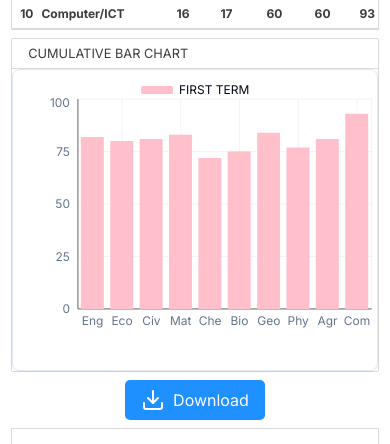
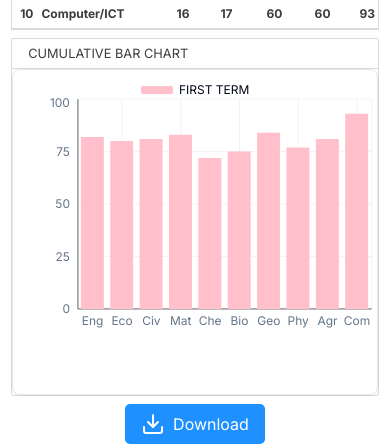
Before and after one commit to Ayobami-2019/spreadsheet, a React (Create React App) app: page / in a window 390 px wide. Shown: the part 507-951 px from the top of the page. Built offline with nearby package versions, Linux system fonts and the light colour scheme.

Commit message:
scroll bars

```diff
--- a/public/index.html
+++ b/public/index.html
@@ -24,7 +24,7 @@
       work correctly both with client-side routing and a non-root public URL.
       Learn how to configure a non-root public URL by running `npm run build`.
     -->
-    <title>React App</title>
+    <title>Spreadsheet</title>
   </head>
   <body>
     <noscript>You need to enable JavaScript to run this app.</noscript>
--- a/src/app/components/datetime/index.jsx
+++ b/src/app/components/datetime/index.jsx
@@ -7,6 +7,10 @@ const today = new Date().toLocaleDateString('en-GB', {
     day:   'numeric',
     year:  'numeric',
 });
+const zeroPad=(i)=> {
+    if (i < 10) {i = "0" + i};  // add zero in front of numbers < 10
+    return i;
+  }
 // console.log(today)
 
 
@@ -15,6 +19,7 @@ const today = new Date().toLocaleDateString('en-GB', {
     useEffect(() => {
 
         var timer = setInterval(()=>setDate(new Date()), 1000 )
+        // var timer = setInterval(()=>setDate(today, 1000 )
         return function cleanup() {
             clearInterval(timer)
         }
--- a/src/app/components/main/style.module.css
+++ b/src/app/components/main/style.module.css
@@ -1,9 +1,30 @@
-.sheetTable{
+.sheetTable {
     border: 1px solid var(--border-ash);
     margin-top: 0.5rem;
 }
+
+/* width */
+::-webkit-scrollbar {
+    width: 5px;
+}
+
+/* Track */
+::-webkit-scrollbar-track {
+    background: #f1f1f1;
+}
+
+/* Handle */
+::-webkit-scrollbar-thumb {
+    background: #888;
+}
+
+/* Handle on hover */
+::-webkit-scrollbar-thumb:hover {
+    background: #555;
+}
+
 /* TABLE */
-.sheetTable>table{
+.sheetTable>table {
     border-collapse: collapse;
     /* border-left: 1px solid var(--border-ash);
     border-right: 1px solid var(--border-ash);
@@ -16,7 +37,9 @@
     /* border-spacing: 10px; */
     /* color: hsl(350, 83%, 82%); */
 }
-.sheetTable>table td, .sheetTable>table th{
+
+.sheetTable>table td,
+.sheetTable>table th {
     border-bottom: 1px solid var(--border-ash);
     padding: 0.3rem 0.5rem;
     text-align: start;
@@ -25,14 +48,19 @@
     /* border: 1px solid ; */
 
 }
-.sheetTable>table th>span{
+
+.sheetTable>table th>span {
     color: var(--gray-color);
     font-size: 0.6rem;
 }
-.sheetTable>table>tbody td:first-child, .sheetTable>table th:first-child{
+
+.sheetTable>table>tbody td:first-child,
+.sheetTable>table th:first-child {
     text-align: center;
 }
-.sheetTable>table>tbody td:nth-child(2), .sheetTable>table th:nth-child(2){
+
+.sheetTable>table>tbody td:nth-child(2),
+.sheetTable>table th:nth-child(2) {
     /* text-align: right; */
     width: 300px;
     box-sizing: border-box;
@@ -41,13 +69,14 @@
 
 
 /* chart section */
-.sheetChart{
+.sheetChart {
     border: 1px solid var(--border-ash);
     border-radius: 2px;
     margin-top: 0.5rem;
     height: fit-content;
 }
-.sheetChart>h3{
+
+.sheetChart>h3 {
     padding: 0.3rem 1rem;
     border-bottom: 1px solid var(--border-ash);
     font-size: 0.8rem;
@@ -55,16 +84,18 @@
     /* color: #ffc0cb; */
 }
 
-.chart{
+.chart {
     height: 500px;
     /* width: 100%; */
     display: flex !important;
 }
-.main>div{
+
+.main>div {
     display: flex;
     justify-content: center;
 }
-.main>div button{
+
+.main>div button {
     background: #1e90ff;
     padding: 0.5rem 1rem;
     border-radius: 5px;
@@ -76,21 +107,35 @@
 }
 
 @media (max-width: 750px) {
-    .sheetTable{
+    .sheetTable {
         overflow-x: scroll;
+
     }
-    .sheetChart{
+
+    /* width */
+    .sheetTable::-webkit-scrollbar {
+        width: 5px;
+        height: 4px;
+        border: 1px solid #d5d5d5;
+    }
+
+
+    .sheetChart {
         padding: 0;
     }
-    .recharts-layer g{
+
+    .recharts-layer g {
         width: 30px !important;
         overflow: hidden;
         background: black !important;
         display: flex;
     }
 }
+
 @media (max-width:450px) {
-    .sheetTable>table>tbody td:nth-child(2), .sheetTable>table th:nth-child(2){
+
+    .sheetTable>table>tbody td:nth-child(2),
+    .sheetTable>table th:nth-child(2) {
         /* text-align: right; */
         width: initial;
         padding-left: 0;
--- a/src/components/ui/chart.jsx
+++ b/src/components/ui/chart.jsx
@@ -24,6 +24,14 @@ function useChart() {
 const ChartContainer = React.forwardRef(({ id, className, children, config, ...props }, ref) => {
   const uniqueId = React.useId()
   const chartId = `chart-${id || uniqueId.replace(/:/g, "")}`
+  React.useEffect(() => {
+    const scrollContainer = document.getElementById('scroll-container')
+    const content = document.getElementById('content')
+    const middlePosition = (scrollContainer.clientWidth) / 2;
+    // content.offsetWidth -
+
+    scrollContainer.scrollLeft = middlePosition;
+  }, [])
 
   return (
     (<ChartContext.Provider value={{ config }}>
@@ -31,14 +39,16 @@ const ChartContainer = React.forwardRef(({ id, className, children, config, ...p
         data-chart={chartId}
         ref={ref}
         className={cn(
-          "flex aspect-video justify-center text-xs [&_.recharts-cartesian-axis-tick_text]:fill-muted-foreground [&_.recharts-cartesian-grid_line[stroke='#ccc']]:stroke-border/50 [&_.recharts-curve.recharts-tooltip-cursor]:stroke-border [&_.recharts-dot[stroke='#fff']]:stroke-transparent [&_.recharts-layer]:outline-none [&_.recharts-polar-grid_[stroke='#ccc']]:stroke-border [&_.recharts-radial-bar-background-sector]:fill-muted [&_.recharts-rectangle.recharts-tooltip-cursor]:fill-muted [&_.recharts-reference-line_[stroke='#ccc']]:stroke-border [&_.recharts-sector[stroke='#fff']]:stroke-transparent [&_.recharts-sector]:outline-none [&_.recharts-surface]:outline-none",
+          "overflow-x-auto flex aspect-video justify-center text-xs [&_.recharts-cartesian-axis-tick_text]:fill-muted-foreground [&_.recharts-cartesian-grid_line[stroke='#ccc']]:stroke-border/50 [&_.recharts-curve.recharts-tooltip-cursor]:stroke-border [&_.recharts-dot[stroke='#fff']]:stroke-transparent [&_.recharts-layer]:outline-none [&_.recharts-polar-grid_[stroke='#ccc']]:stroke-border [&_.recharts-radial-bar-background-sector]:fill-muted [&_.recharts-rectangle.recharts-tooltip-cursor]:fill-muted [&_.recharts-reference-line_[stroke='#ccc']]:stroke-border [&_.recharts-sector[stroke='#fff']]:stroke-transparent [&_.recharts-sector]:outline-none [&_.recharts-surface]:outline-none",
           className
         )}
         {...props}>
         <ChartStyle id={chartId} config={config} />
+        <div className="overflow-x-auto" id="scroll-container">
           <RechartsPrimitive.ResponsiveContainer>
             {children}
           </RechartsPrimitive.ResponsiveContainer>
+        </div>
       </div>
     </ChartContext.Provider>)
   );
--- a/src/index.css
+++ b/src/index.css
@@ -102,15 +102,24 @@ ul{
   }
 }
 
+div#scroll-container.overflow-x-auto{
+  width: 100% !important;
+  /* overflow-x: scroll; */
+}
 .recharts-responsive-container{
-  width: 80% !important;
+  min-width: 80% !important;
     height: 300px !important;
     min-width: 0px;
+
+
 }
 .recharts-wrapper{
   position: relative;
   margin-top: 1.5rem;
 }
+/* .recharts-wrapper>svg{
+  background: red;
+} */
 .recharts-legend-wrapper{
   height: 50px !important;
   top: -1.5rem;
@@ -126,14 +135,23 @@ ul{
 .p-6 {
   padding: 1.5rem;
 }
+/* g.recharts-layer.recharts-bar-rectangle{
 
+}
+path#1.recharts-rectangle{
+
+} */
 
 /* Media Query */
 @media (max-width: 750px) {
   .recharts-responsive-container{
-    width: 100% !important;
+    min-width: 100% !important;
     margin: 0;
     padding: 0;
 
+
   }
 }
+@media (max-width:400px) {
+
+}
```
Lines whose indentation alone changed are shown as unchanged.
